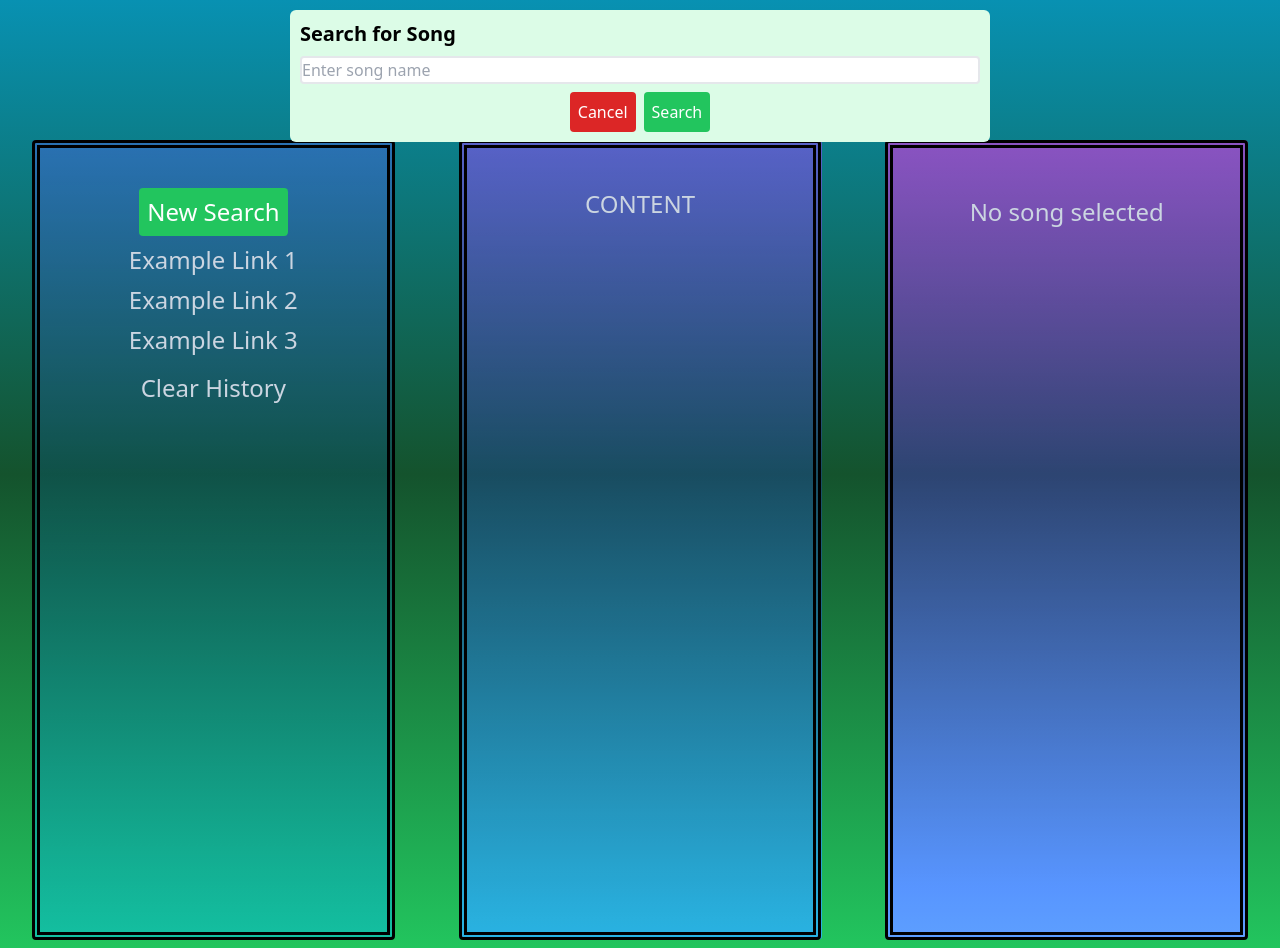
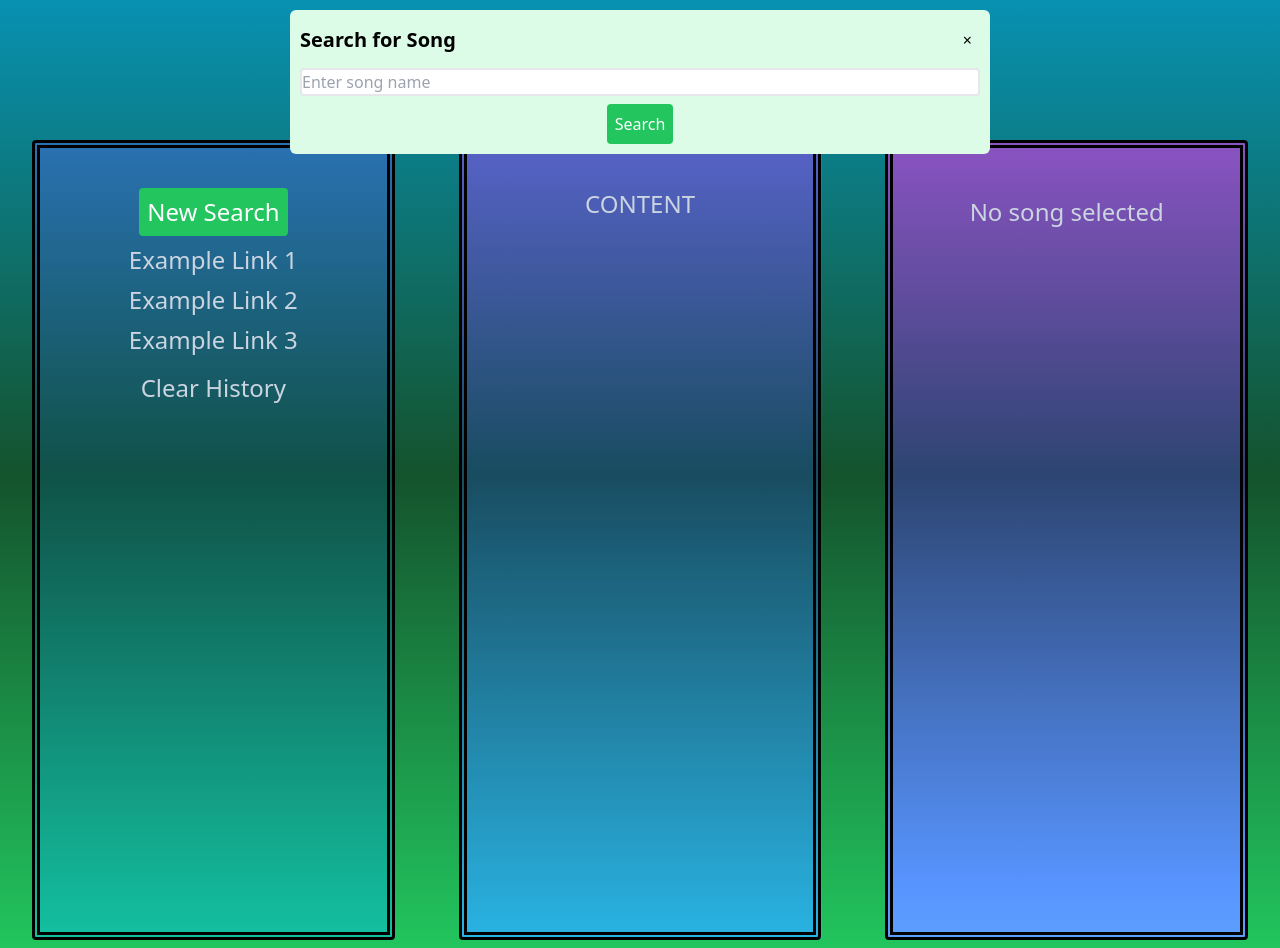
Before and after one commit to Lawster12/project-1, a plain HTML site: page index.html in a window 1280 px wide. Both pictures are taken after a click on the button "New Search". Drawn offline with nearby package versions, Linux system fonts and the light colour scheme.

Commit message:
DHH modal updates merge attempt

```diff
--- a/assets/js/index.js
+++ b/assets/js/index.js
@@ -74,14 +74,15 @@ function search() {
             yearEstablishedEl.text(`Est. ${musicBrainzData.yearEstablished}`)
             searchResultEl.append(yearEstablishedEl)
             if (musicBrainzData.isPerforming === null){
-                isPerformingEl.text("This band is still performing");
+                isPerformingEl.text("This band/artist is still performing");
             }
             else{
-                isPerformingEl.text("This band is no longer together")
+                isPerformingEl.text("This band/artist is no longer together")
             }
             searchResultEl.append(isPerformingEl)
             externalUrlEl.text("Open in Spotify")
             externalUrlEl.attr("href", spotifyData.externalURL)
+            externalUrlEl.attr("target", '_blank')
             searchResultEl.append(externalUrlEl)
         })
     })
--- a/index.html
+++ b/index.html
@@ -16,14 +16,18 @@
   </head>
   <body class="bg-gradient-to-b from-cyan-600 via-green-900 to-green-500">
     <!-- search modal -->
-    <div id="search-modal-container">
+    <div class="flex justify-center">
+      <div class="flex justify-center" id="search-modal-container">
         <div
           id="search-modal-content"
           class="transition-all duration-100 ease-in-out bg-white-500 hover:bg-gradient-to-r from-green-500 via-green-800 to-green-500 p-4 rounded-md rounded bg-green-100"
         >
-        <header>
-          <strong class="text-xl">Search for Song</strong>
-        </header>
+          <div class="flex justify-between items-center">
+            <strong class="text-xl d-block">Search for Song</strong>
+            <button id="search-modal-cancel" class="p-2 hover:bg-blue-600">
+              &times;
+            </button>
+          </div>
 
           <main class="flex justify-center pt-2 pb-2">
             <input
@@ -42,18 +46,13 @@
           </main>
           <footer class="flex justify-center gap-2">
             <button
-            id="search-modal-cancel"
-            class="bg-red-600 rounded p-1 text-white p-2 hover:bg-blue-600"
-          >
-            Cancel
-          </button>
-          <button
               id="search-modal"
               class="bg-green-500 rounded p-1 text-white p-2 hover:bg-blue-600"
             >
               Search
             </button>
           </footer>
+        </div>
       </div>
     </div>
 
```
Lines whose indentation alone changed are shown as unchanged.
